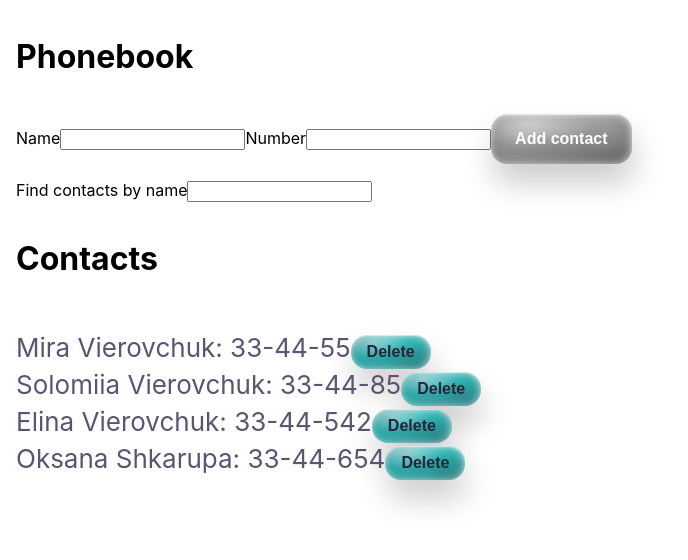
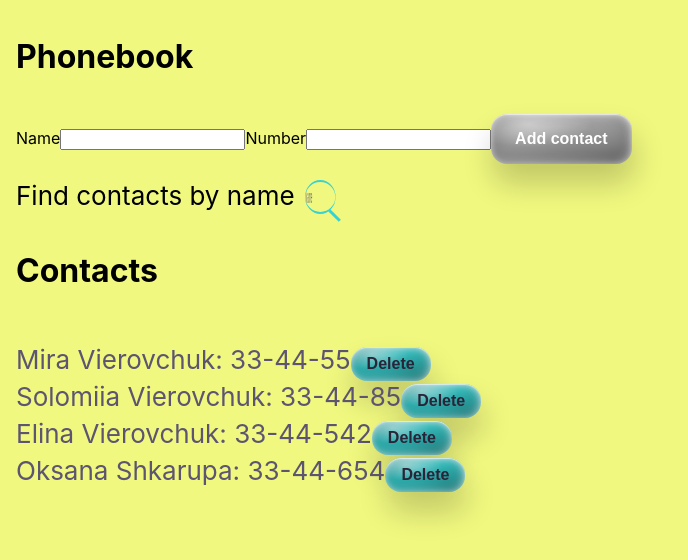
Before and after one commit to YevheniiaVier/goit-react-hw-02-phonebook, a React (Create React App) app: page / in a window 1280 px wide. Shown: the top 560 px of the page, without its empty margins (0-688 px from the left). Built offline with nearby package versions, Linux system fonts and the light colour scheme.

Commit message:
play with btn

```diff
--- a/src/components/Filter/Filter.jsx
+++ b/src/components/Filter/Filter.jsx
@@ -1,12 +1,21 @@
 import PropTypes from 'prop-types';
+import shortid from 'shortid';
 
-import { StyledFilter, FilterLabel } from './Filter.styled';
+import { StyledFilter, FilterLabel, FilterBox, Box } from './Filter.styled';
+import { Button } from 'components/ContactForm/Button';
+const inputId = shortid.generate();
+const onBtnClick = e => console.log(e.currentTarget);
+export const Filter = ({ onChange }) => (
+  <FilterBox>
+    <StyledFilter
+      id={inputId}
+      type="text"
+      placeholder="Name"
+      onChange={onChange}
+    />
 
-export const Filter = ({ onChange }) => (
-  <FilterLabel>
-    Find contacts by name
-    <StyledFilter type="text" onChange={onChange} />
-  </FilterLabel>
+    <FilterLabel htmlFor={inputId}>Find contacts by name</FilterLabel>
+  </FilterBox>
 );
 
 Filter.propTypes = {
--- a/src/components/Filter/Filter.styled.js
+++ b/src/components/Filter/Filter.styled.js
@@ -1,4 +1,137 @@
 import styled from 'styled-components';
 
-export const StyledFilter = styled.input``;
-export const FilterLabel = styled.label``;
+export const StyledFilter = styled.input`
+  background-color: transparent;
+  border: ${p => `2px solid ${p.theme.colors.accent}`};
+  height: 30px;
+  width: 200px;
+  padding: 0 0px;
+  font-size: 1.1em;
+  font-weight: lighter;
+  color: ${p => p.theme.colors.transparent};
+  transition: all 300ms;
+  transition-timing-function: ease-out;
+  transform: scale(0.15, 1);
+  transform-origin: left;
+  border-radius: 50%;
+  &:focus,  &: not(: placeholder-shown) {
+    border-radius: 24px;
+    transform: scale(1, 1);
+    padding: 0 12px;
+    outline: none;
+    color: ${p => p.theme.colors.secondary};
+  }
+`;
+export const FilterLabel = styled.label`
+  position: relative;
+  min-width: 200px;
+  font-weight: ${p => p.theme.fontWeights.normal};
+  font-size: ${p => p.theme.fontSizes.l};
+  ${StyledFilter}:focus ~ & {
+    color: ${p => p.theme.colors.offline};
+  }
+  &:after {
+    content: '';
+    border-top: ${p => `3px solid ${p.theme.colors.accent}`};
+    width: 15px;
+    display: block;
+    position: absolute;
+    right: -47px;
+    bottom: -3px;
+    -ms-transform: rotate(45deg);
+    -webkit-transform: rotate(45deg);
+    transform: rotate(45deg);
+    -webkit-transition: all 0.2s;
+    transition: all 0.2s;
+    -webkit-transition-timing-function: ease-out;
+    transition-timing-function: ease-out;
+    ${StyledFilter}:focus ~ & {
+      content: '';
+      border-top: ${p => `3px solid ${p.theme.colors.accent}`};
+
+      display: block;
+      position: absolute;
+      right: -87%;
+      bottom: 50%;
+      -ms-transform: rotate(45deg);
+      -webkit-transform: rotate(45deg);
+      transform: rotate(45deg);
+    }
+    ${StyledFilter}:not(:placeholder-shown) ~ & {
+      content: '';
+      border-top: ${p => `3px solid ${p.theme.colors.accent}`};
+
+      display: block;
+      position: absolute;
+      right: -87%;
+      bottom: 50%;
+      -ms-transform: rotate(45deg);
+      -webkit-transform: rotate(45deg);
+      transform: rotate(45deg);
+    }
+  }
+  &:before {
+    content: '';
+    border-top: ${p => `3px solid ${p.theme.colors.accent}`};
+    width: 0px;
+    display: block;
+    position: absolute;
+    right: -2px;
+    bottom: 19px;
+    -ms-transform: rotate(-45deg);
+    -webkit-transform: rotate(-45deg);
+    transform: rotate(-45deg);
+    -webkit-transition: all 0.2s;
+    transition: all 0.2s;
+    -webkit-transition-timing-function: ease-out;
+    transition-timing-function: ease-out;
+    -webkit-transition-delay: 0s; /* Safari */
+    transition-delay: 0s;
+    ${StyledFilter}:focus ~ & {
+      right: -87%;
+      bottom: 50%;
+      width: 15px;
+      -webkit-transition: all 0.1s;
+      transition: all 0.1s;
+      -webkit-transition-timing-function: ease-in;
+      transition-timing-function: ease-in;
+      -webkit-transition-delay: 0.2s; /* Safari */
+      transition-delay: 0.2s;
+    }
+    ${StyledFilter}:not(:placeholder-shown) ~ & {
+      right: -87%;
+      bottom: 50%;
+      width: 15px;
+      -webkit-transition: all 0.1s;
+      transition: all 0.1s;
+      -webkit-transition-timing-function: ease-in;
+      transition-timing-function: ease-in;
+      -webkit-transition-delay: 0.2s; /* Safari */
+      transition-delay: 0.2s;
+    }
+  }
+
+  //   color: ${p => p.theme.colors.secondary};
+`;
+
+export const FilterBox = styled.div`
+  display: flex;
+  gap: 10px;
+  flex-direction: row-reverse;
+  justify-content: left;
+`;
+
+export const Box = styled.div`
+position relative;
+      & button {
+      position: absolute;
+      width: 30px;
+      height: 30px;
+      padding: 0;
+      left: 80%;
+      // background-color: ${p => p.theme.colors.transparent};
+      // box-shadow: none;
+      // color: ${p => p.theme.colors.transparent};
+      // background-image: none;
+    }
+`;
--- a/src/index.css
+++ b/src/index.css
@@ -7,6 +7,7 @@ body {
     sans-serif;
   -webkit-font-smoothing: antialiased;
   -moz-osx-font-smoothing: grayscale;
+  background-color: #f0f87f;
 }
 
 code {
--- a/src/theme.js
+++ b/src/theme.js
@@ -1,5 +1,6 @@
 export const theme = {
   colors: {
+    transparent: 'rgba(0, 0, 0, 0)',
     black: '#000',
     white: '#fff',
     text: '#2a2438',
```
